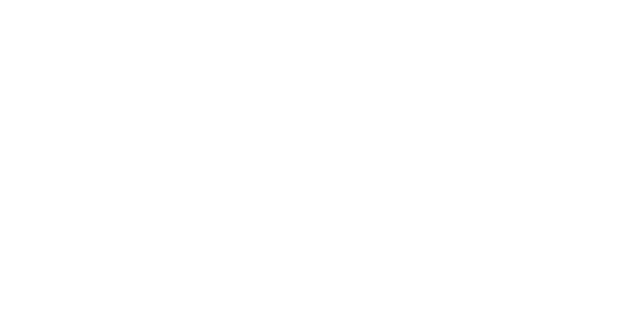
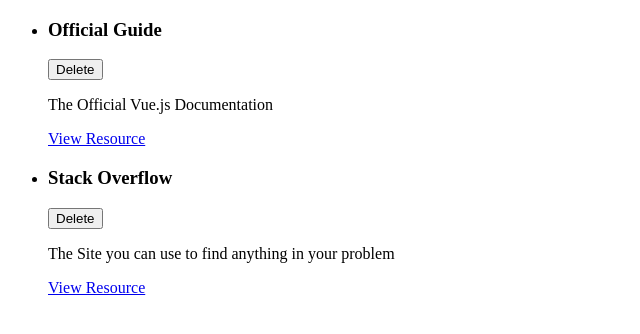
Before and after one commit to wahyualfarisi/vue-learning-resource, a Vue app: page / in a window 1280 px wide. Shown: the top 334 px of the page, without its empty margins (0-640 px from the left). Built offline with nearby package versions, Linux system fonts and the light colour scheme.

Commit message:
display resource

```diff
--- a/src/App.vue
+++ b/src/App.vue
@@ -1,9 +1,21 @@
 <template>
-  <ul></ul>
+  <ul>
+      <learning-resource
+        v-for="resource in storedResources"
+        :key="resource.id"
+        :title="resource.title"
+        :description="resource.description"
+        :link="resource.link"
+      ></learning-resource>
+  </ul>
 </template>
 
 <script>
+import LearningResource from './components/learning-resource/LearningResource.vue';
 export default {
+    components: {
+        LearningResource
+    },
     data(){
         return {
             storedResources: [
--- /dev/null
+++ b/src/components/learning-resource/LearningResource.vue
@@ -0,0 +1,37 @@
+<template>
+  <li>
+      <div>
+          <header>
+              <h3>{{ title }}</h3>
+              <button>Delete</button>
+          </header>
+      </div>
+      <p>{{ description }}</p>
+      <nav>
+          <a :href="link">View Resource</a>
+      </nav>
+  </li>
+</template>
+
+<script>
+export default {
+    props: {
+        title: {
+            type: String,
+            required: true
+        },
+        description: {
+            type: String,
+            required: true
+        },
+        link: {
+            type: String,
+            required: true
+        }
+    }
+}
+</script>
+
+<style>
+
+</style>
```
